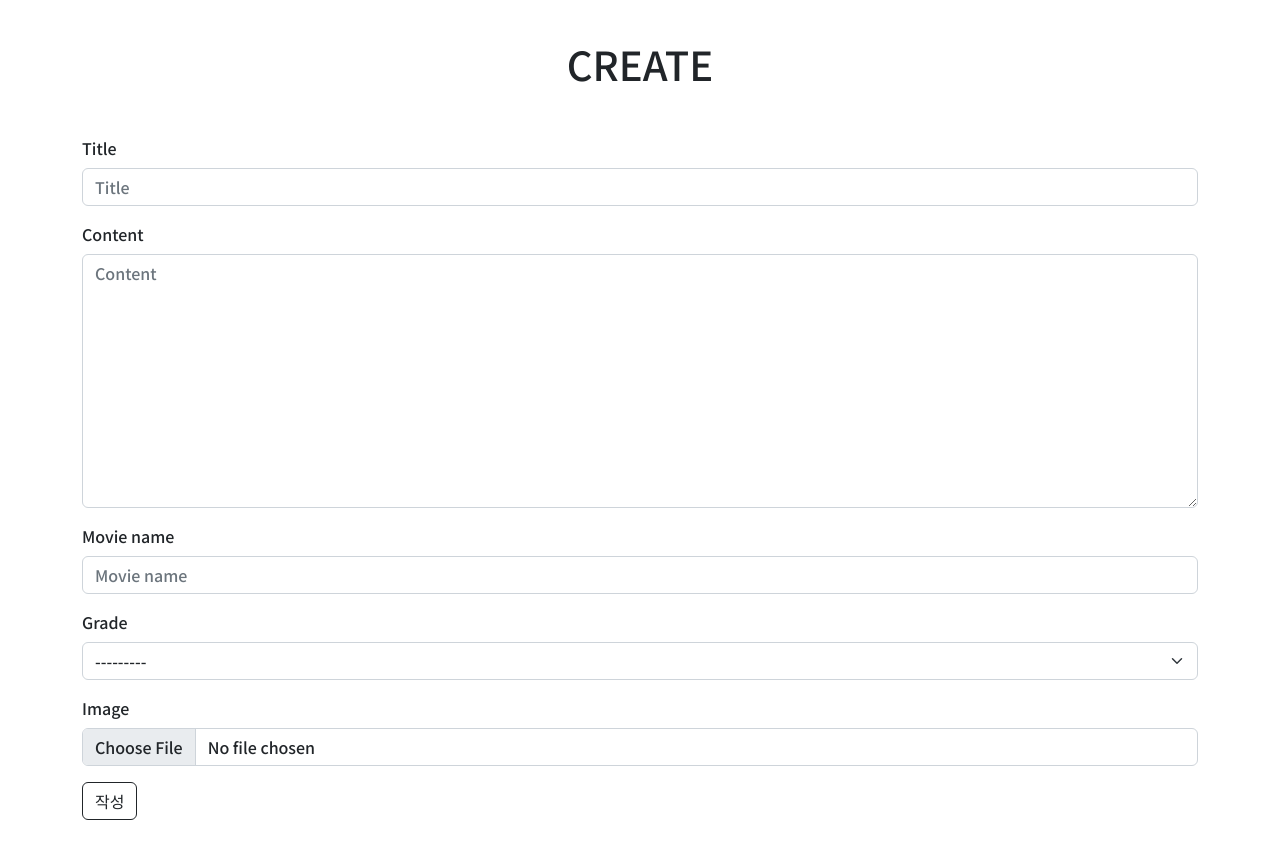
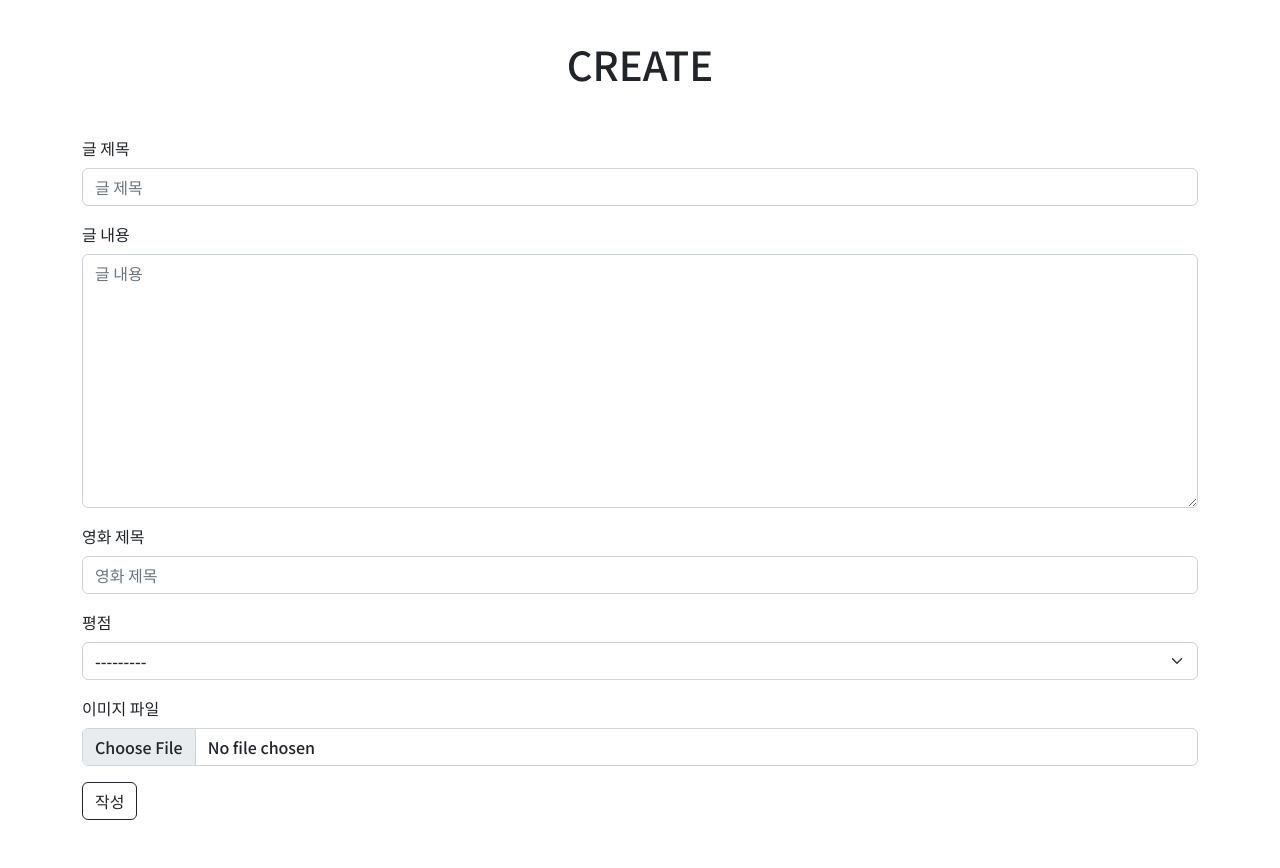
Before and after one commit to wxxk/Django_pair_5, a Django app: page /reviews/create/ in a window 1280 px wide. Shown: the part 56-924 px from the top of the page. Run offline with Django 3.2, Linux system fonts and the light colour scheme; the visitor is signed in with stand-in values (Sample User, id 1); some libraries are stand-ins or nearby versions.

Commit message:
forms/label

```diff
--- a/accounts/templates/accounts/detail.html
+++ b/accounts/templates/accounts/detail.html
@@ -38,9 +38,9 @@
               <div class="modal-dialog">
                 <div class="modal-content">
                   <div class="modal-header">
-                    <h1 class="modal-title fs-5" id="exampleModalLabel">정말 탈퇴하시겠습니까?</h1>
+                    <h1 class="modal-title m-0 fs-5" id="exampleModalLabel">정말 탈퇴하시겠습니까?</h1>
                   </div>
-                  <div class="modal-body">
+                  <div class="modal-body text-start">
                     탈퇴된 계정은 복구할 수 없습니다.
                   </div>
                   <div class="modal-footer">
--- a/reviews/forms.py
+++ b/reviews/forms.py
@@ -8,9 +8,19 @@ class ReviewForm(forms.ModelForm):
         model = Review
         fields = "__all__"
         exclude = ("user", "like_users")
+        labels = {
+            'title': '글 제목',
+            'content': '글 내용',
+            'movie_name': '영화 제목',
+            'grade': '평점',
+            'image': '이미지 파일'
+        }
 
 
 class CommentForm(forms.ModelForm):
     class Meta:
         model = Comment
         fields = ("content",)
+        labels = {
+            'content': '댓글',
+        }
```
